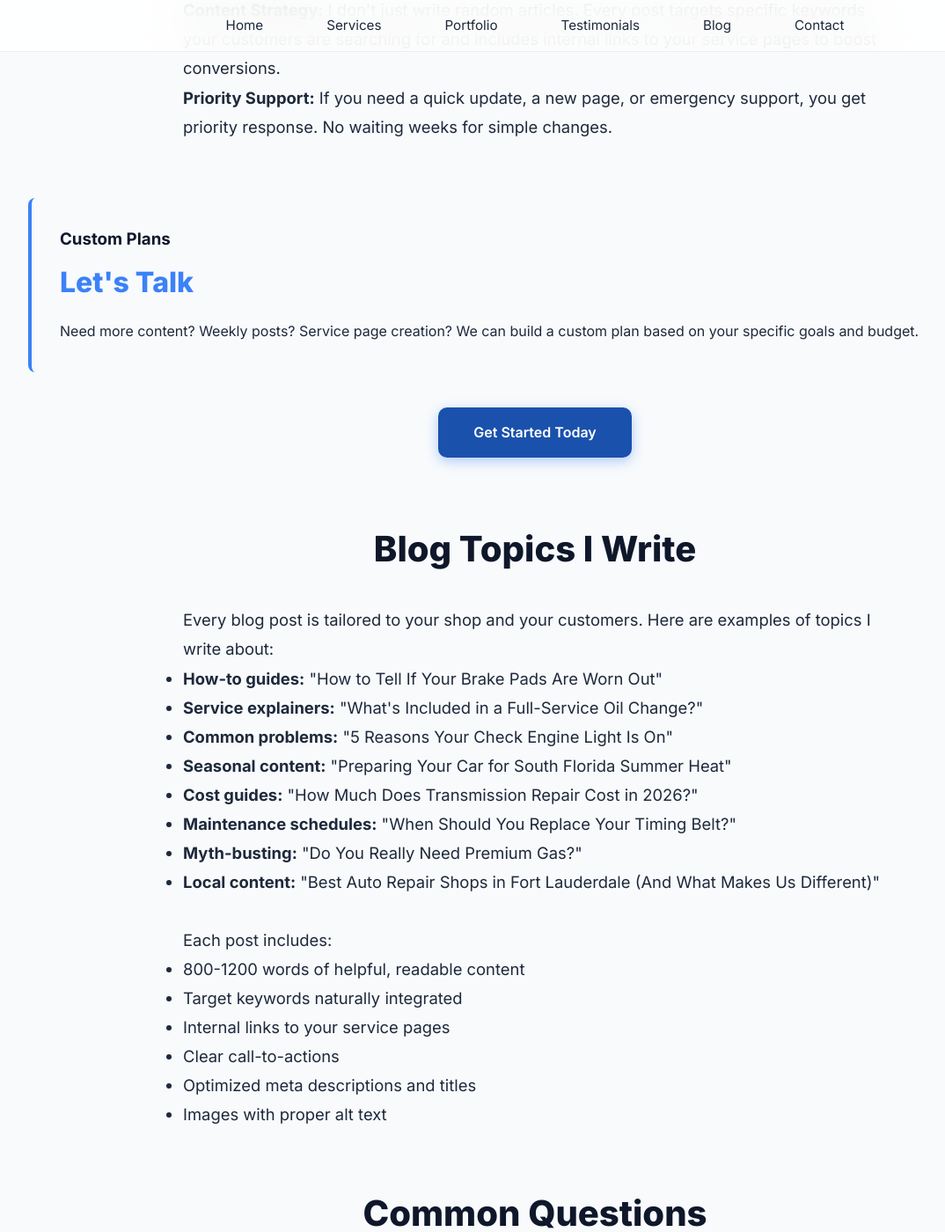
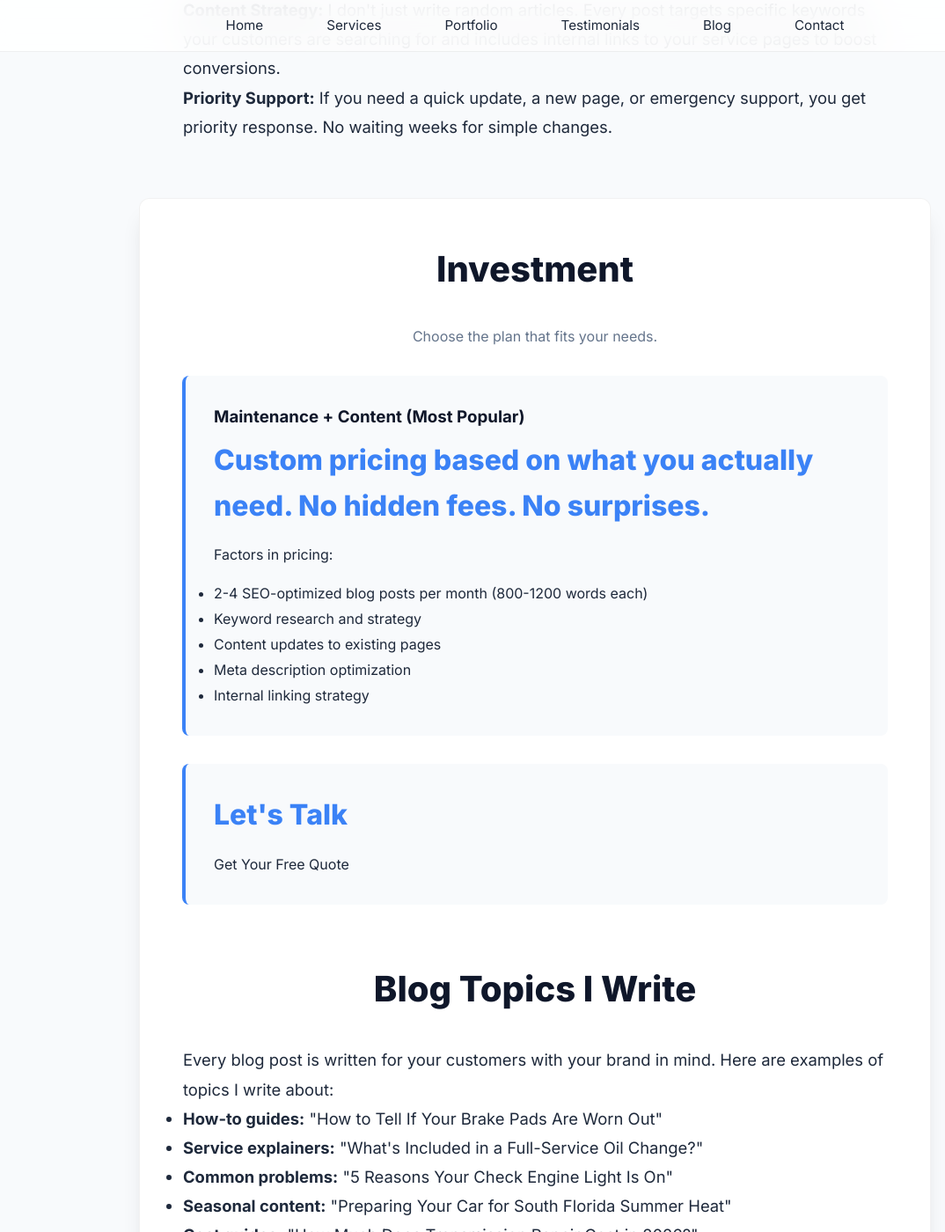
Before and after one commit to JamesBrownR/MeetingSurge, a Jekyll site: the page built from services/maintenance/index.html, in a window 1280 px wide and 1400 px high, scrolled down 2694 px. Shown: the whole window at 88% size, without its empty margins (32-1106 px from the left). Built offline with Jekyll 4.4.1, drawn with Linux system fonts in a browser that asks for light colours.

Commit message:
Update index.html

```diff
--- a/services/maintenance/index.html
+++ b/services/maintenance/index.html
@@ -311,21 +311,34 @@ description: Keep your auto shop website secure, fast, and ranking with professi
 
 
 
+   <div class="pricing-section">
+    <h2>Investment</h2>
+    <p style="text-align: center; color: var(--text-muted); margin-bottom: 2rem;">Choose the plan that fits your needs.</p>
+
+
     <div class="pricing-tier">
-      <h3>Custom Plans</h3>
-      <div class="price">Let's Talk</div>
-      <p style="line-height: 1.8;">Need more content? Weekly posts? Service page creation? We can build a custom plan based on your specific goals and budget.</p>
+      <h3>Maintenance + Content (Most Popular)</h3>
+      <div class="price">Custom pricing based on what you actually need. No hidden fees. No surprises.</div>
+      <p style="line-height: 1.8; margin-bottom: 1rem;">Factors in pricing:</p>
+      <ul style="line-height: 1.8; margin-bottom: 0;">
+        <li>2-4 SEO-optimized blog posts per month (800-1200 words each)</li>
+        <li>Keyword research and strategy</li>
+        <li>Content updates to existing pages</li>
+        <li>Meta description optimization</li>
+        <li>Internal linking strategy</li>
+      </ul>
     </div>
 
-    <div style="text-align: center; margin-top: 2rem;">
-      <a href="/contact" class="cta-button">Get Started Today</a>
+    <div class="pricing-tier">
+      <div class="price">Let's Talk</div>
+      <p style="line-height: 1.8;">Get Your Free Quote</p>
     </div>
 
 
   <h2 style="text-align: center; margin: 4rem 0 2rem;">Blog Topics I Write</h2>
 
   <div class="service-intro">
-    <p>Every blog post is tailored to your shop and your customers. Here are examples of topics I write about:</p>
+    <p>Every blog post is written for your customers with your brand in mind. Here are examples of topics I write about:</p>
 
     <ul style="line-height: 1.8; margin-bottom: 2rem;">
       <li><strong>How-to guides:</strong> "How to Tell If Your Brake Pads Are Worn Out"</li>
```
